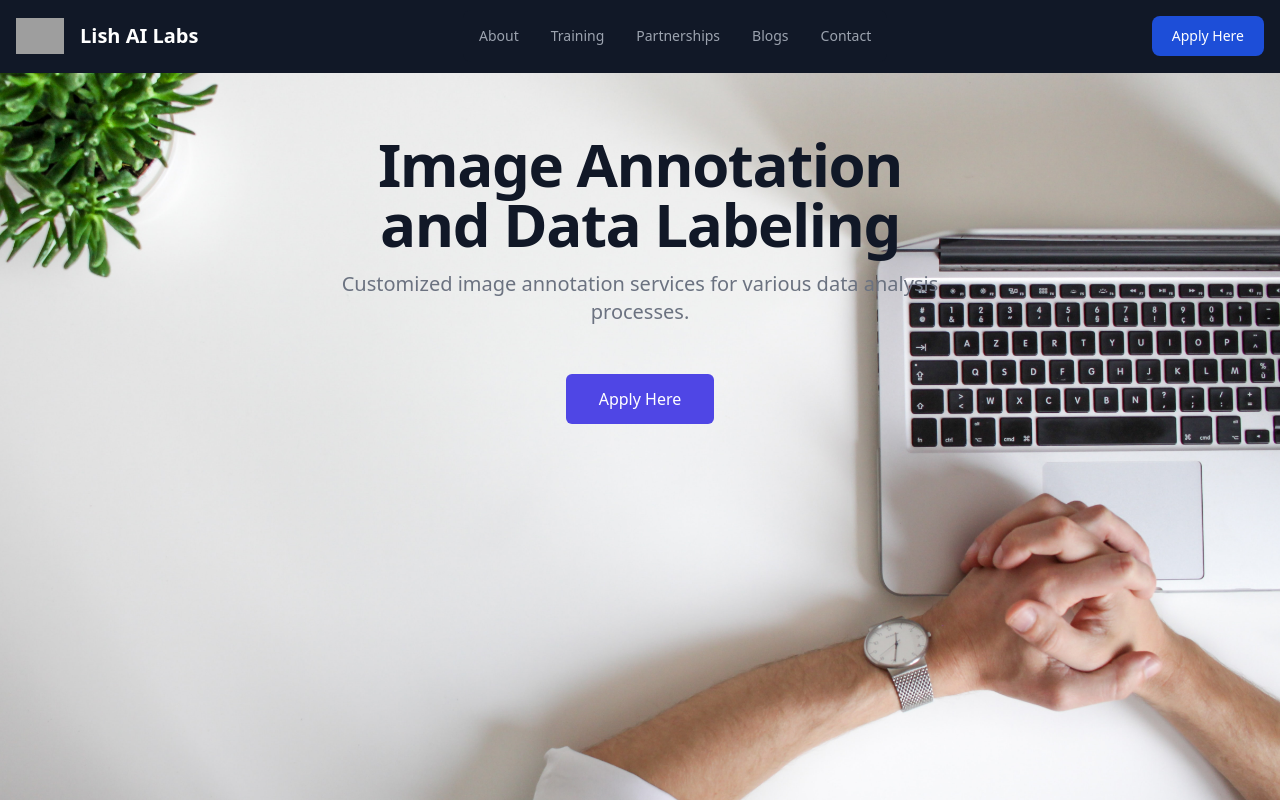
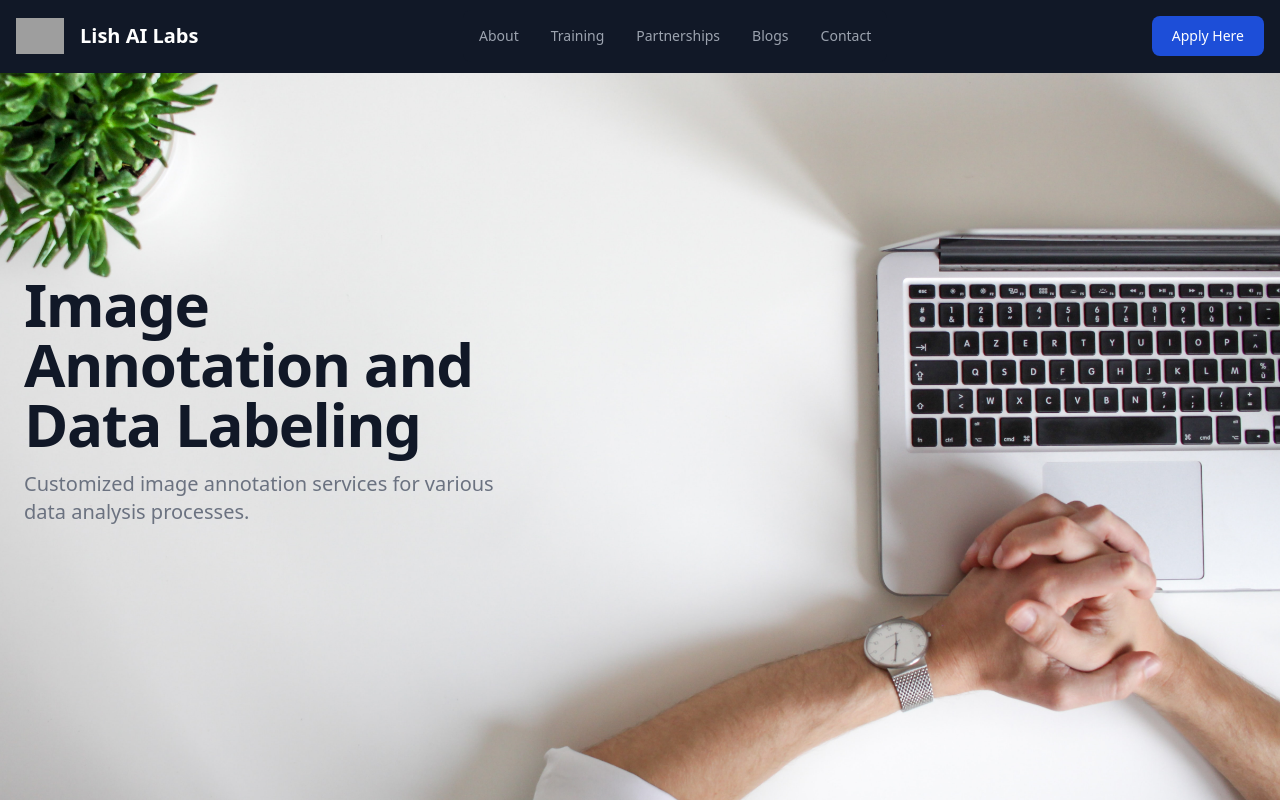
Before and after one commit to joe052/lish-web, an Angular app in the folder web/: page / in a window 1280 px wide. Shown: the top 802 px of the page. Built offline with nearby package versions, Linux system fonts and the light colour scheme; grey boxes are pictures that could not be loaded.

Commit message:
modified hero section

```diff
--- a/web/src/app/layout/components/pages/home/home.component.html
+++ b/web/src/app/layout/components/pages/home/home.component.html
@@ -1,27 +1,13 @@
 <!--header section-->
 <div
-  class="relative overflow-hidden bg-white"
+  class="relative overflow-hidden bg-white w-full"
   style="
     background-image: url(./assets/videos/illustrate.jpg);
     background-size: cover;
   "
 >
-  <div class="lg:pb-80 h-screen relative">
-    <div
-      class="absolute top-1/3 left-1/2 transform -translate-x-1/2 -translate-y-1/2 text-center"
-    >
-      <h1
-        class="font text-4xl font-bold tracking-tight text-gray-900 sm:text-6xl mt-8"
-      >
-        Image Annotation and Data Labeling
-      </h1>
-      <p class="mt-4 text-xl text-gray-500">
-        Customized image annotation services for various data analysis
-        processes.
-      </p>
-
-      <!-- <div class="lg:pt-80 lg:pb-80 h-screen">
-    <div class="relative mt-8 mx-auto max-w-7xl px-4 sm:static sm:px-6 lg:px-8">
+  <div class="h-screen flex items-center justify-items-start">
+    <div class="relative px-4 sm:static sm:px-6">
       <div class="sm:max-w-lg">
         <h1
           class="font text-4xl font-bold tracking-tight text-gray-900 sm:text-6xl"
@@ -31,16 +17,7 @@
         <p class="mt-4 text-xl text-gray-500">
           Customized image annotation services for various data analysis
           processes.
-        </p> -->
-
-      <div>
-        <div class="mt-10 p-2">
-          <a
-            href="#"
-            class="inline-block rounded-md border border-transparent bg-indigo-600 py-3 px-8 text-center font-medium text-white hover:animate-pulse"
-            >Apply Here</a
-          >
-        </div>
+        </p>
       </div>
     </div>
   </div>
```
